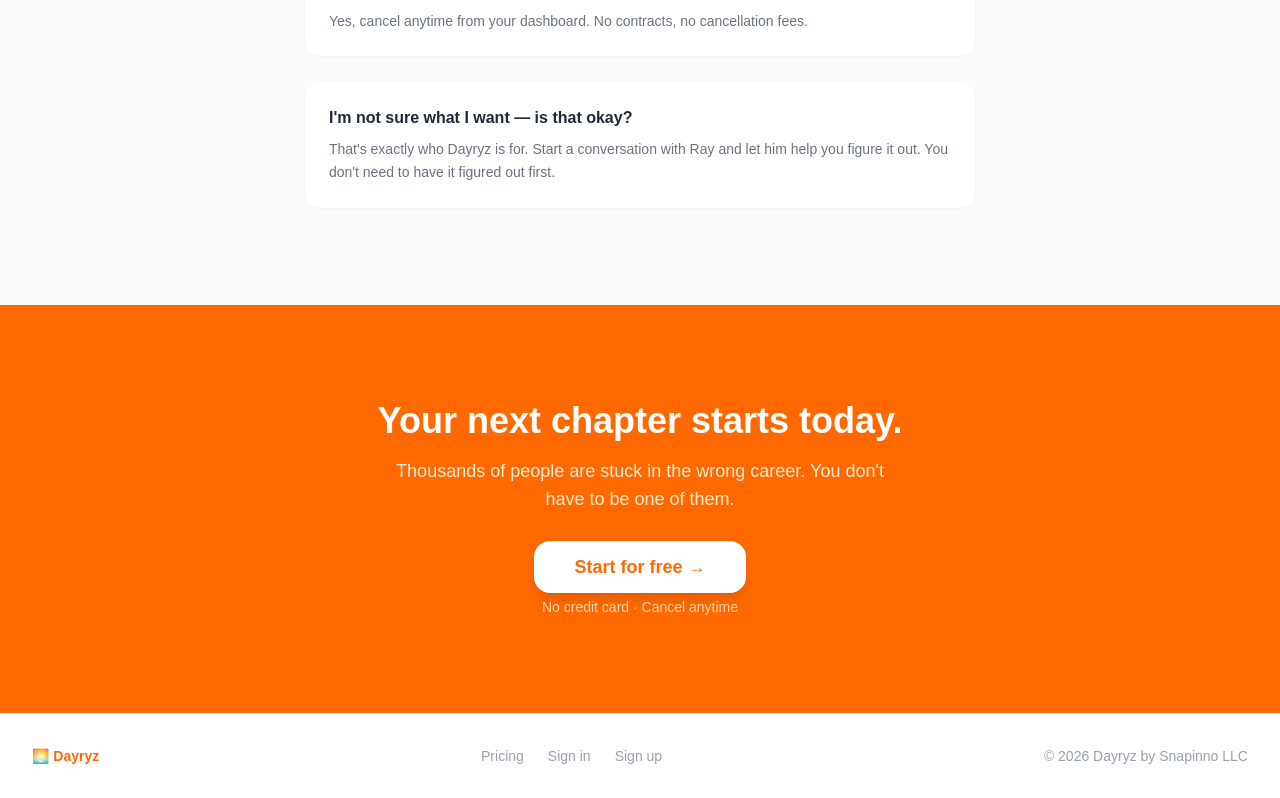
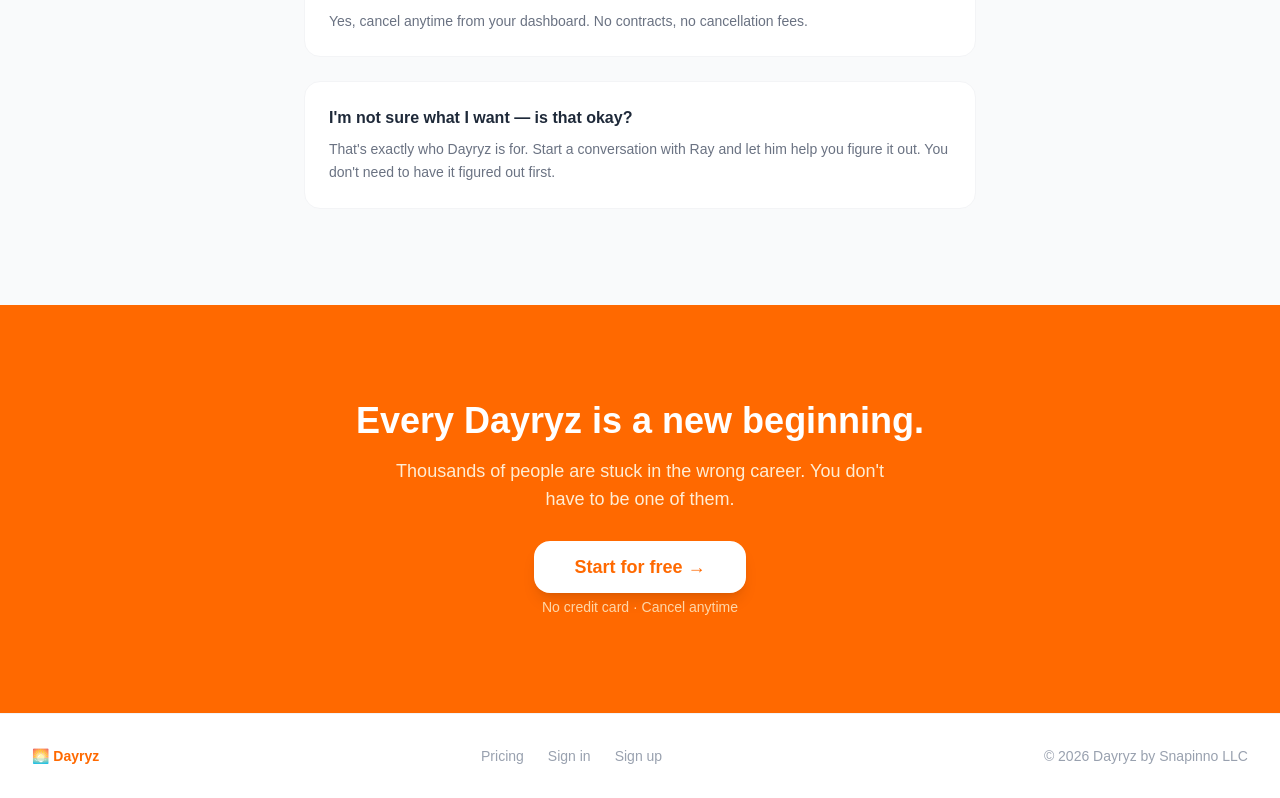
Before and after one commit to ruizhi1201/dayryze, a Next.js app: page / in a window 1280 px wide. Shown: the part 3015-3813 px from the top of the page. Built offline with nearby package versions, Linux system fonts and the light colour scheme.

Commit message:
Brand: add logo SVG, slogan 'Every Dayryz is a new beginning.' across site

```diff
--- a/app/chat/page.tsx
+++ b/app/chat/page.tsx
@@ -180,7 +180,7 @@
         {/* Logo */}
         <div className="p-5 border-b border-gray-100">
           <h1 className="text-xl font-bold text-orange-500">🌅 Dayryz</h1>
-          <p className="text-xs text-gray-400 mt-1">Your career coach</p>
+          <p className="text-xs text-gray-400 mt-1">Every Dayryz is a new beginning.</p>
         </div>
 
         {/* Persona selector */}
--- a/app/layout.tsx
+++ b/app/layout.tsx
@@ -13,11 +13,11 @@
 })
 
 export const metadata: Metadata = {
-  title: 'Dayryz — AI Career Coach for Career Changers',
+  title: 'Dayryz — Every Dayryz is a new beginning.',
   description: 'Dayryz is your AI-powered career transformation coach. Find a new career, discover your startup idea, or redesign your life. Start free — no credit card required.',
   keywords: 'career change, career coach, AI career advisor, career transition, find new career, startup ideas, career pivot',
   openGraph: {
-    title: 'Dayryz — AI Career Coach for Career Changers',
+    title: 'Dayryz — Every Dayryz is a new beginning.',
     description: 'Stuck in the wrong career? Dayryz helps you find what\'s next. AI-powered coaching available 24/7.',
     url: 'https://dayryz.com',
     siteName: 'Dayryz',
--- a/app/page.tsx
+++ b/app/page.tsx
@@ -192,7 +192,7 @@
 
       {/* CTA */}
       <section className="bg-orange-500 py-24 px-6 text-center">
-        <h2 className="text-4xl font-extrabold text-white mb-4">Your next chapter starts today.</h2>
+        <h2 className="text-4xl font-extrabold text-white mb-4">Every Dayryz is a new beginning.</h2>
         <p className="text-orange-100 text-lg mb-10 max-w-lg mx-auto">
           Thousands of people are stuck in the wrong career. You don&apos;t have to be one of them.
         </p>
```
Also changed, not shown: public/logo.svg (added).
